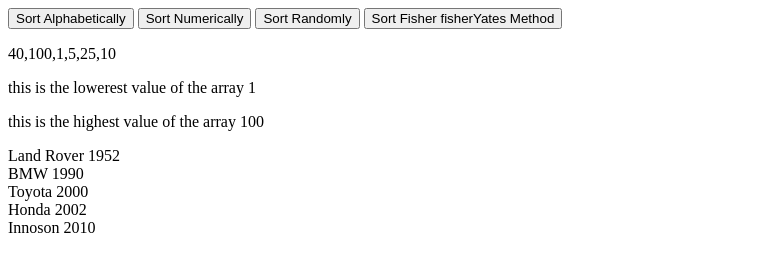
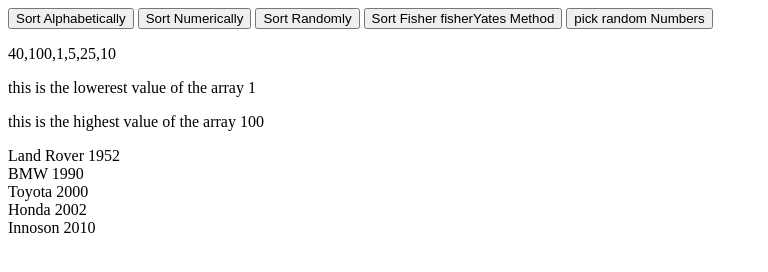
Before and after one commit to jegbune/JavaScript-Training, a plain HTML site: page lesson5.html in a window 1280 px wide. Shown: the whole page, without its empty margins (0-768 px from the left). Drawn offline with Linux system fonts and the light colour scheme.

Commit message:
Javascript lesson on Math.floor.Math.Random numbers

```diff
--- a/lesson5.html
+++ b/lesson5.html
@@ -12,11 +12,12 @@
     <button onclick="sortRandomly()">Sort Randomly</button>
     <button onclick="fisherYates()">Sort Fisher fisherYates Method</button>
 
-
+    <button onclick="random()"> pick random Numbers</button>
     <p id="sort"></p>
     <p id="lowerest"></p>
     <p id="highest"></p>
     <p id="Cars"></p>
+    <p id="Random"></p>
 
 
     <script>
@@ -80,6 +81,10 @@
         }
 
 
+        function random(){
+            document.getElementById("Random").innerHTML =
+            Math.floor(Math.random() * 20);
+        }
     </script>
 
 </body>
```
